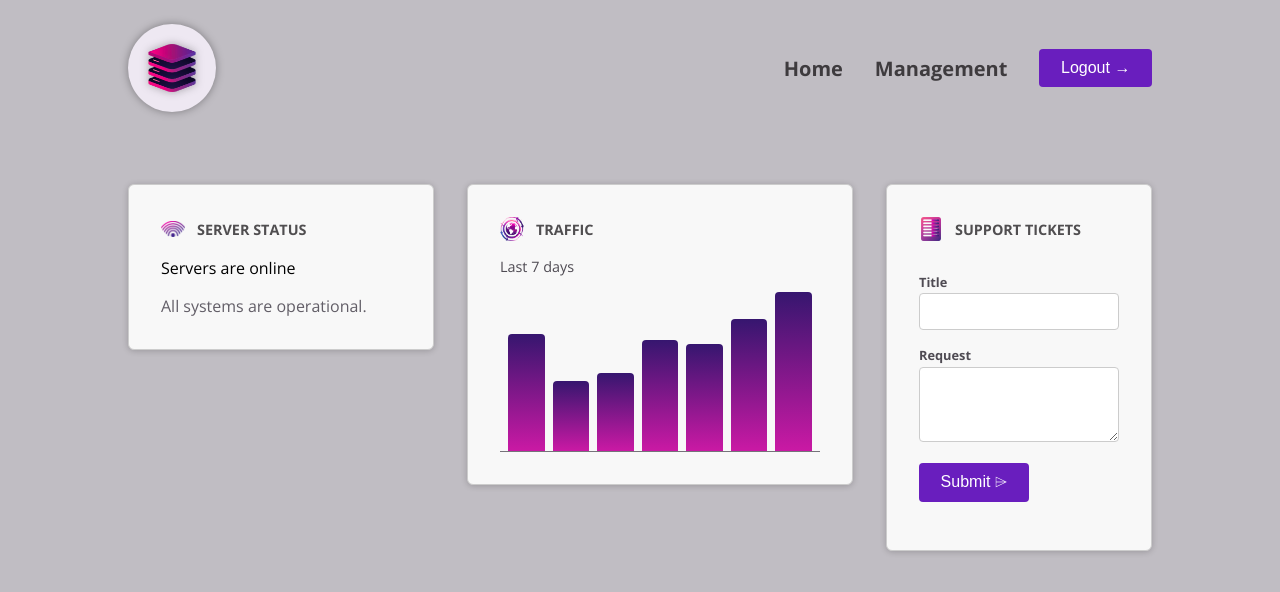
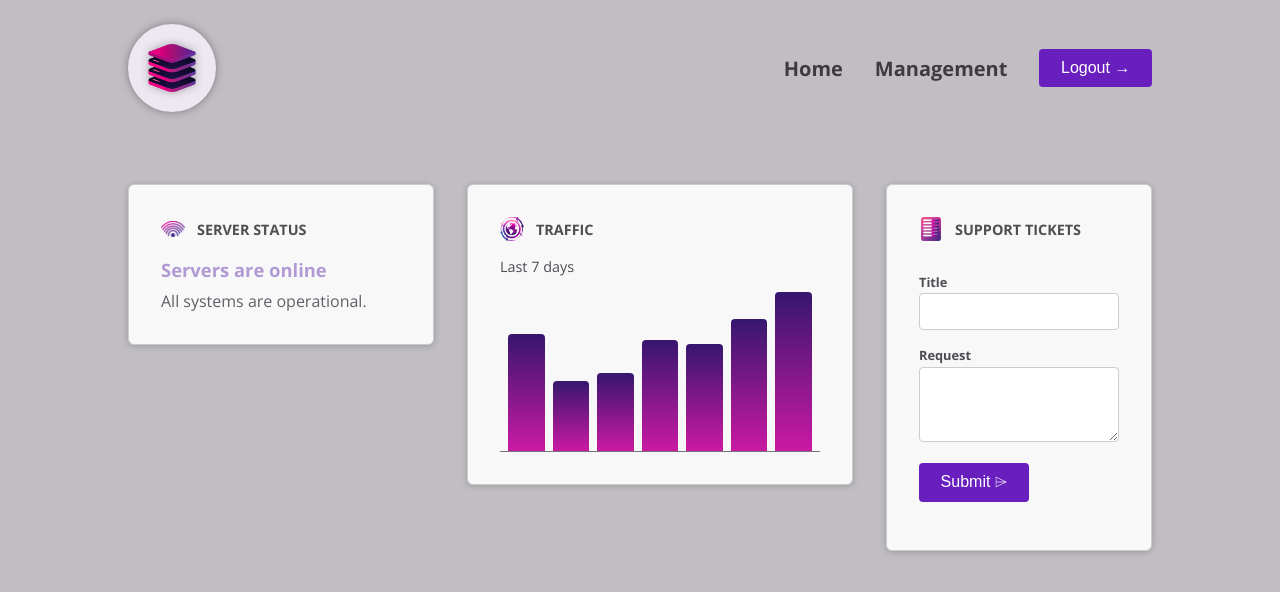
Before and after one commit to HT-shubhams/CMP-DeepDive, an Angular app: page / in a window 1280 px wide. Shown: the top 592 px of the page. Built offline with nearby package versions, Linux system fonts and the light colour scheme.

Commit message:
Class Bindings

```diff
--- a/src/app/dashboard/server-status/server-status.component.html
+++ b/src/app/dashboard/server-status/server-status.component.html
@@ -1,3 +1,11 @@
+<div
+  [class]="{
+    status: true,
+    'status-online': currentStatus === 'online',
+    'status-offline': currentStatus === 'offline',
+    'status-unknown': currentStatus === 'unknown'
+  }"
+>
   @if (currentStatus === 'online') {
   <p>Servers are online</p>
   <p>All systems are operational.</p>
@@ -8,3 +16,4 @@
   <p>Server status is unknown</p>
   <p>Fetching server status failed.</p>
   }
+</div>
```
Lines whose indentation alone changed are shown as unchanged.
